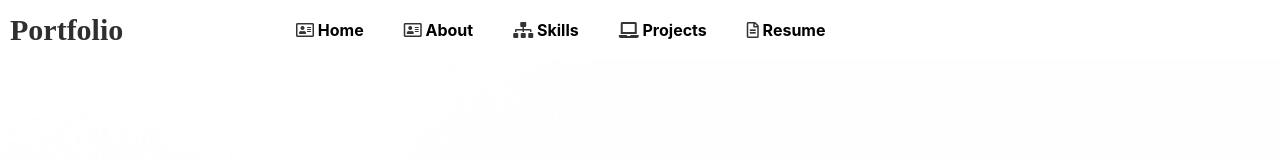
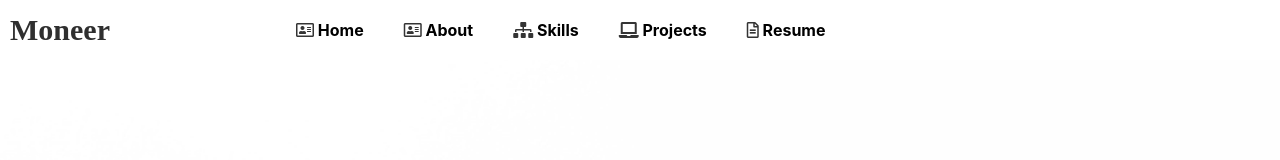
Before and after one commit to moneer824/portfolio, a React (Create React App) app: page / in a window 1280 px wide. Shown: the top 160 px of the page. Built offline with nearby package versions, Linux system fonts and the light colour scheme.

Commit message:
Update NavBar.js

```diff
--- a/src/components/NavBar.js
+++ b/src/components/NavBar.js
@@ -4,7 +4,7 @@ import"./NavBar.css"
 export default function NavBar() {
     return (
         <nav className='container'>
-           <div className="logo">Portfolio</div>
+           <div className="logo">Moneer</div>
            <input type="checkbox" name="" id="checker" />
            <label htmlFor="checker">
            <i className="fas fa-bars"></i>
```
